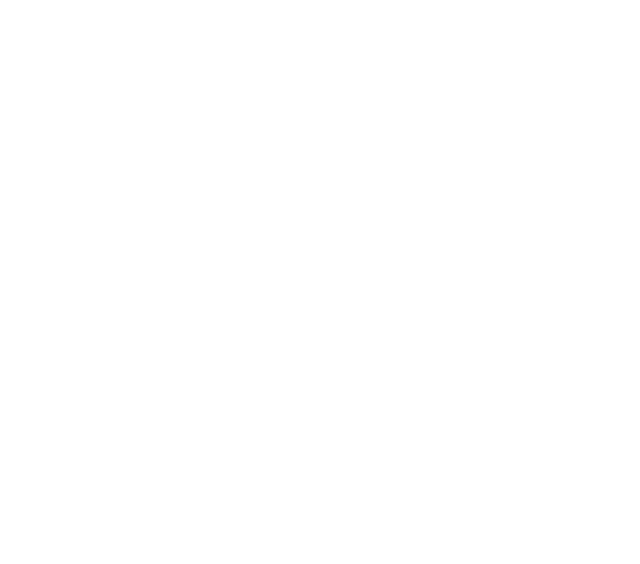
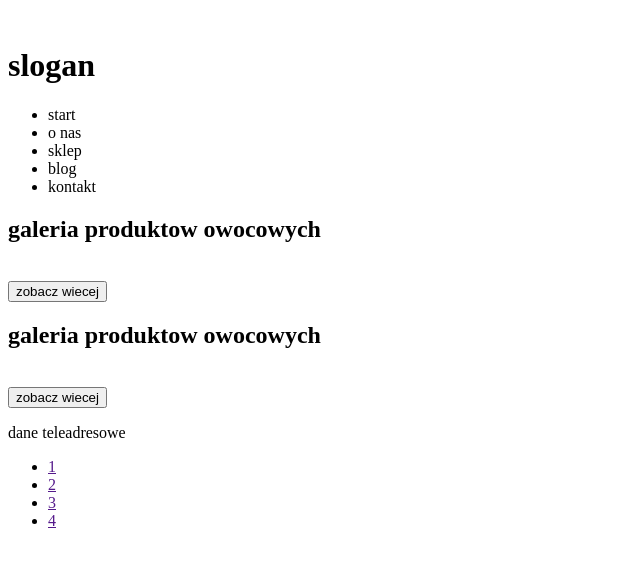
Before and after one commit to Wojciech-Kaczmarek/p4.2, a plain HTML site: page index.html in a window 1280 px wide. Shown: the whole page, without its empty margins (0-640 px from the left). Drawn offline with Linux system fonts and the light colour scheme.

Commit message:
first mackup

```diff
--- a/index.html
+++ b/index.html
@@ -4,9 +4,60 @@
     <meta charset="UTF-8">
     <meta name="viewport" content="width=device-width, initial-scale=1.0">
     <meta http-equiv="X-UA-Compatible" content="ie=edge">
-    <title>Document</title>
+    <title>p</title>
 </head>
 <body>
-
+    <div class="wrap">
+    <aside class="promo"></aside>
+    <header>
+        <div class="baner">
+            <img src="" alt="" class="logo">
+                <!-- slogan -->
+                <h1>slogan</h1>
+        </div>
+        <nav class="main">
+            <ul>
+                <li>start</li>
+                <li>o nas</li>
+                <li>sklep</li>
+                <li>blog</li>
+                <li>kontakt</li>
+            </ul>
+        </nav>
+    </header>
+    <main>
+        <section class="friuts">
+            <h2>galeria produktow owocowych</h2>
+            <div>
+                <img src="" alt="">
+                <img src="" alt="">
+                <img src="" alt="">
+                <img src="" alt="">
+            </div>
+            <button>zobacz wiecej</button>
+        </section>
+        <section class="vege">
+                <h2>galeria produktow owocowych</h2>
+                <div>
+                    <img src="" alt="">
+                    <img src="" alt="">
+                    <img src="" alt="">
+                    <img src="" alt="">
+                </div>
+                <button>zobacz wiecej</button>
+            </section>
+    </main>
+    <footer>
+        <div class="contact"><p>dane teleadresowe</p></div>
+        <nav class="footer">
+            <ul>
+                <li><a href="">1</a></li>
+                <li><a href="">2</a></li>
+                <li><a href="">3</a></li>
+                <li><a href="">4</a></li>
+            </ul>
+        </nav>
+    </footer>
+    </div>
 </body>
 </html>
```
